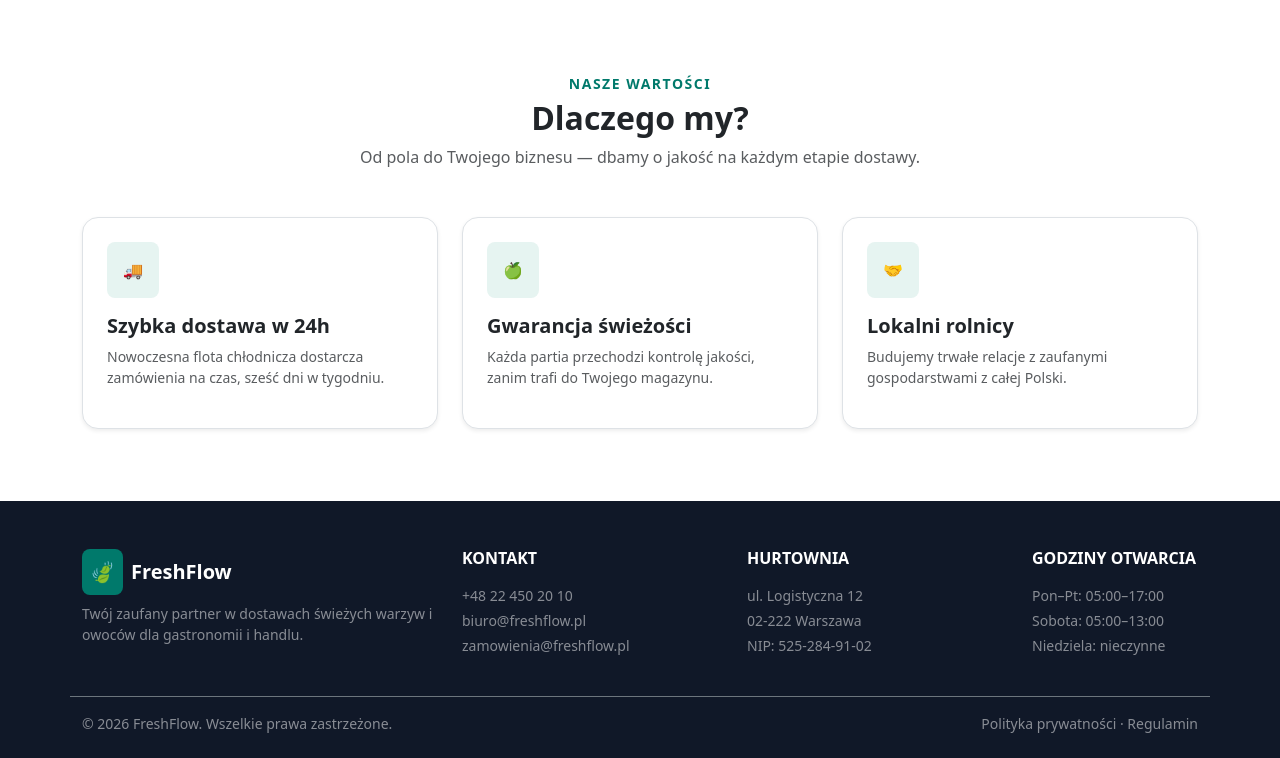
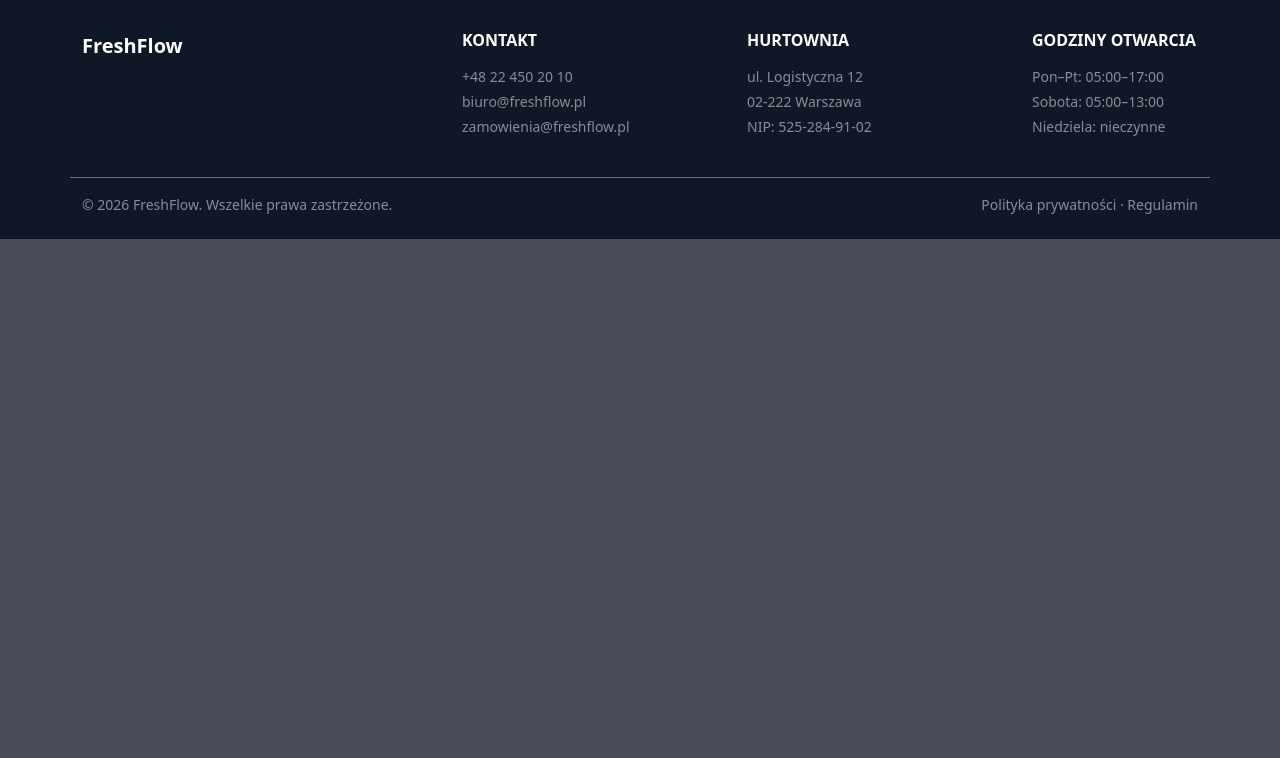
Before and after one commit to Kinderek21-dev/FreshFlow, an ASP.NET Core app: page / in a window 1280 px wide. Shown: the part 670-1428 px from the top of the page. After the commit the page ends 909 px from the top, so only its background shows below. Run offline with ASP.NET Core 8, Linux system fonts and the light colour scheme; the project's own start-up code is not run, and a stand-in starts its controllers and pages.

Commit message:
Uproszczono interfejsu

```diff
--- a/FreshFlow/Views/Account/Register.cshtml
+++ b/FreshFlow/Views/Account/Register.cshtml
@@ -6,7 +6,6 @@
     <div class="row justify-content-center">
         <div class="col-md-6 bg-white p-5 rounded-4 shadow-sm border">
             <h3 class="fw-bold mb-2">Załóż konto klienta B2B</h3>
-            <p class="text-muted mb-4">Wypełnij dane swojej firmy, aby zamawiać świeże dostawy.</p>
 
             <form asp-action="Register" method="post">
                 <div asp-validation-summary="ModelOnly" class="text-danger small mb-3"></div>
--- a/FreshFlow/Views/Home/Index.cshtml
+++ b/FreshFlow/Views/Home/Index.cshtml
@@ -6,14 +6,10 @@
          style="min-height: 580px; background: linear-gradient(rgba(16,24,40,0.6), rgba(16,24,40,0.65)), url('https://images.unsplash.com/photo-1542838132-92c53300491e?w=1600') center/cover no-repeat;">
     <div class="container py-5">
         <div class="col-lg-7">
-            <span class="text-uppercase small fw-bold" style="letter-spacing:2px; color:#4db6ac;">— Codziennie świeże dostawy</span>
-            <h1 class="display-4 fw-bold mt-2 mb-3">Świeżość prosto od lokalnych dostawców</h1>
-            <p class="lead text-white-50 mb-4">
-                Najlepsza hurtownia warzyw i owoców. Zaopatrujemy sklepy, restauracje i biznes w produkty najwyższej jakości.
-            </p>
+            <h1 class="display-4 fw-bold mb-4">Oferta hurtowni</h1>
             <div class="d-flex gap-3">
                 <a asp-controller="Account" asp-action="Register" class="btn btn-lg text-white fw-semibold px-4" style="background-color:#00796B;">
-                    Załóż konto klienta →
+                    Załóż konto klienta
                 </a>
                 <a asp-controller="ClientPanel" asp-action="Index" class="btn btn-lg btn-outline-light fw-semibold px-4">
                     Sprawdź ofertę
@@ -22,37 +18,3 @@
         </div>
     </div>
 </section>
-
-<section id="o-nas" class="py-5 bg-white">
-    <div class="container py-4">
-        <div class="text-center mb-5">
-            <small class="text-uppercase fw-bold" style="color:#00796B; letter-spacing:1.5px;">Nasze wartości</small>
-            <h2 class="fw-bold mt-1">Dlaczego my?</h2>
-            <p class="text-muted">Od pola do Twojego biznesu — dbamy o jakość na każdym etapie dostawy.</p>
-        </div>
-
-        <div class="row g-4">
-            <div class="col-md-4">
-                <div class="card h-100 border rounded-4 p-4 shadow-sm">
-                    <div class="p-3 rounded-3 d-inline-block mb-3" style="background-color:#e6f4f1; color:#00796B; width:fit-content;">🚚</div>
-                    <h5 class="fw-bold">Szybka dostawa w 24h</h5>
-                    <p class="text-muted small">Nowoczesna flota chłodnicza dostarcza zamówienia na czas, sześć dni w tygodniu.</p>
-                </div>
-            </div>
-            <div class="col-md-4">
-                <div class="card h-100 border rounded-4 p-4 shadow-sm">
-                    <div class="p-3 rounded-3 d-inline-block mb-3" style="background-color:#e6f4f1; color:#00796B; width:fit-content;">🍏</div>
-                    <h5 class="fw-bold">Gwarancja świeżości</h5>
-                    <p class="text-muted small">Każda partia przechodzi kontrolę jakości, zanim trafi do Twojego magazynu.</p>
-                </div>
-            </div>
-            <div class="col-md-4">
-                <div class="card h-100 border rounded-4 p-4 shadow-sm">
-                    <div class="p-3 rounded-3 d-inline-block mb-3" style="background-color:#e6f4f1; color:#00796B; width:fit-content;">🤝</div>
-                    <h5 class="fw-bold">Lokalni rolnicy</h5>
-                    <p class="text-muted small">Budujemy trwałe relacje z zaufanymi gospodarstwami z całej Polski.</p>
-                </div>
-            </div>
-        </div>
-    </div>
-</section>
--- a/FreshFlow/Views/Logistics/DeliveryPanel.cshtml
+++ b/FreshFlow/Views/Logistics/DeliveryPanel.cshtml
@@ -5,7 +5,7 @@
 }
 
 <div class="mb-4">
-    <h3 class="fw-bold mb-0">🚚 Panel Dostawcy — Realizacja Dostaw Chłodniczych</h3>
+    <h3 class="fw-bold mb-0">Panel Dostawcy — Realizacja Dostaw Chłodniczych</h3>
     <p class="text-muted small mb-0">Lista zamówień skompletowanych przez magazyn i gotowych do odbioru oraz doręczenia klientom.</p>
 </div>
 
@@ -46,7 +46,7 @@
                                 <input type="hidden" name="orderId" value="@o.OrderId" />
                                 <input type="hidden" name="newStatus" value="@FreshFlow.Models.OrderStatus.WDrodze" />
                                 <button type="submit" class="btn btn-sm btn-primary fw-semibold">
-                                    🚚 Odbierz z magazynu (W trasie)
+                                    Odbierz z magazynu (W trasie)
                                 </button>
                             </form>
                         }
@@ -56,7 +56,7 @@
                                 <input type="hidden" name="orderId" value="@o.OrderId" />
                                 <input type="hidden" name="newStatus" value="@FreshFlow.Models.OrderStatus.Dostarczone" />
                                 <button type="submit" class="btn btn-sm btn-success fw-semibold">
-                                    ✓ Potwierdź dostarczenie klientowi
+                                    Potwierdź dostarczenie klientowi
                                 </button>
                             </form>
                         }
--- a/FreshFlow/Views/Logistics/WarehousePanel.cshtml
+++ b/FreshFlow/Views/Logistics/WarehousePanel.cshtml
@@ -58,7 +58,7 @@
                                 <input type="hidden" name="orderId" value="@o.OrderId" />
                                 <input type="hidden" name="newStatus" value="@FreshFlow.Models.OrderStatus.GotoweDlaDostawcy" />
                                 <button type="submit" class="btn btn-sm text-white fw-semibold" style="background-color:#00796B;">
-                                    ✓ Skompletowano → Przekaż Dostawcy
+                                    Skompletowano — Przekaż Dostawcy
                                 </button>
                             </form>
                         }
--- a/FreshFlow/Views/Orders/MyOrders.cshtml
+++ b/FreshFlow/Views/Orders/MyOrders.cshtml
@@ -7,7 +7,6 @@
     <div class="d-flex justify-content-between align-items-center mb-4">
         <div>
             <h3 class="fw-bold mb-0">Moje Zamówienia i Statusy Dostaw</h3>
-            <p class="text-muted small mb-0">Śledź na żywo proces kompletacji w magazynie oraz status kuriera chłodniczego.</p>
         </div>
         <a asp-controller="ClientPanel" asp-action="Index" class="btn text-white fw-semibold" style="background-color:#00796B;">
             + Złóż nowe zamówienie
--- a/FreshFlow/Views/Products/Index.cshtml
+++ b/FreshFlow/Views/Products/Index.cshtml
@@ -1,11 +1,11 @@
 @model IEnumerable<FreshFlow.Models.Product>
 @{
     Layout = "~/Views/Shared/_AdminLayout.cshtml";
-    ViewData["Title"] = "Zarządzanie Produktami (CRUD)";
+    ViewData["Title"] = "Zarządzanie Produktami";
 }
 <div class="d-flex justify-content-between align-items-center mb-4">
     <div>
-        <h3 class="fw-bold mb-0">Katalog Produktów — Panel Zarządzania (CRUD)</h3>
+        <h3 class="fw-bold mb-0">Katalog Produktów</h3>
         <p class="text-muted small mb-0">Dodawaj, edytuj i usuwaj warzywa oraz owoce w ofercie hurtowni.</p>
     </div>
     <a asp-action="Create" class="btn text-white fw-semibold px-4" style="background-color:#00796B;">+ Dodaj nowy produkt</a>
--- a/FreshFlow/Views/Shared/_Layout.cshtml
+++ b/FreshFlow/Views/Shared/_Layout.cshtml
@@ -15,7 +15,6 @@
     <nav class="navbar navbar-expand-lg bg-white border-bottom py-3 sticky-top">
         <div class="container">
             <a class="navbar-brand d-flex align-items-center gap-2 fw-bold text-dark" asp-controller="Home" asp-action="Index">
-                <span class="p-2 rounded-3 text-white" style="background-color:#00796B;">🍃</span>
                 FreshFlow
             </a>
 
@@ -27,9 +26,6 @@
 
                 <div class="collapse navbar-collapse justify-content-center" id="mainNavbar">
                     <ul class="navbar-nav gap-4 small fw-semibold my-2 my-lg-0">
-                        <li class="nav-item">
-                            <a class="nav-link text-dark" asp-controller="Home" asp-action="Index" asp-fragment="o-nas">O nas</a>
-                        </li>
                         <li class="nav-item">
                             @if (User.Identity != null && User.Identity.IsAuthenticated)
                             {
@@ -53,19 +49,19 @@
                     @if (User.IsInRole("Administrator") || User.IsInRole("Kierownik"))
                     {
                         <a asp-controller="Dashboard" asp-action="Index" class="btn btn-dark btn-sm px-3 py-2 fw-semibold">
-                            ⚙️ Panel ERP
+                            Panel ERP
                         </a>
                     }
                     else if (User.IsInRole("Magazynier"))
                     {
                         <a asp-controller="Logistics" asp-action="WarehousePanel" class="btn btn-dark btn-sm px-3 py-2 fw-semibold">
-                            📦 Panel Magazyniera
+                            Panel Magazyniera
                         </a>
                     }
                     else if (User.IsInRole("Dostawca"))
                     {
                         <a asp-controller="Logistics" asp-action="DeliveryPanel" class="btn btn-dark btn-sm px-3 py-2 fw-semibold">
-                            🚚 Panel Dostawcy
+                            Panel Dostawcy
                         </a>
                     }
 
@@ -103,9 +99,8 @@
             <div class="row g-4 pb-4 border-bottom border-secondary">
                 <div class="col-md-4">
                     <div class="d-flex align-items-center gap-2 fw-bold fs-5 mb-2">
-                        <span class="p-2 rounded-3" style="background-color:#00796B;">🍃</span> FreshFlow
+                        FreshFlow
                     </div>
-                    <p class="small text-white-50">Twój zaufany partner w dostawach świeżych warzyw i owoców dla gastronomii i handlu.</p>
                 </div>
                 <div class="col-md-3 small">
                     <h6 class="text-uppercase fw-bold mb-3">Kontakt</h6>
--- a/FreshFlow/Views/Suppliers/Create.cshtml
+++ b/FreshFlow/Views/Suppliers/Create.cshtml
@@ -6,7 +6,6 @@
 
 <div class="col-lg-8 mx-auto bg-white p-4 rounded-4 shadow-sm border">
     <h4 class="fw-bold mb-1">Dodaj nowego rolnika / dostawcę</h4>
-    <p class="text-muted small mb-4">Wprowadź dane gospodarstwa rolnego lub kontrahenta dostarczającego towar do hurtowni FreshFlow.</p>
 
     <form asp-action="Create" method="post">
         <div class="row g-3">
--- a/FreshFlow/Views/Suppliers/ReceiveSupply.cshtml
+++ b/FreshFlow/Views/Suppliers/ReceiveSupply.cshtml
@@ -39,7 +39,7 @@
 
         <div class="mt-4 d-flex gap-2">
             <button type="submit" class="btn btn-success fw-semibold px-4">
-                ✓ Zatwierdź przyjęcie i powiększ stan magazynowy
+                Zatwierdź przyjęcie i powiększ stan magazynowy
             </button>
             <a asp-action="Index" class="btn btn-outline-secondary">Anuluj</a>
         </div>
--- a/FreshFlow/Views/Users/Index.cshtml
+++ b/FreshFlow/Views/Users/Index.cshtml
@@ -6,7 +6,7 @@
 
 <div class="d-flex justify-content-between align-items-center mb-4">
     <div>
-        <h3 class="fw-bold mb-0">Użytkownicy Systemu (CRUD)</h3>
+        <h3 class="fw-bold mb-0">Użytkownicy Systemu</h3>
         <p class="text-muted small mb-0">Zarządzaj kontami klientów, pracowników, rolami oraz blokadami dostępu.</p>
     </div>
     <a asp-action="Create" class="btn text-white fw-semibold px-4" style="background-color:#00796B;">
```
Also changed, not shown: FreshFlow/Views/Account/Login.cshtml (+2 -12 lines), FreshFlow/Views/ClientPanel/Index.cshtml (+4 -5 lines), FreshFlow/Views/Dashboard/Index.cshtml (+4 -4 lines), FreshFlow/Views/Reports/Index.cshtml (+4 -4 lines), FreshFlow/Views/Shared/_AdminLayout.cshtml (+10 -10 lines), FreshFlow/Views/Suppliers/Index.cshtml (+3 -4 lines).
